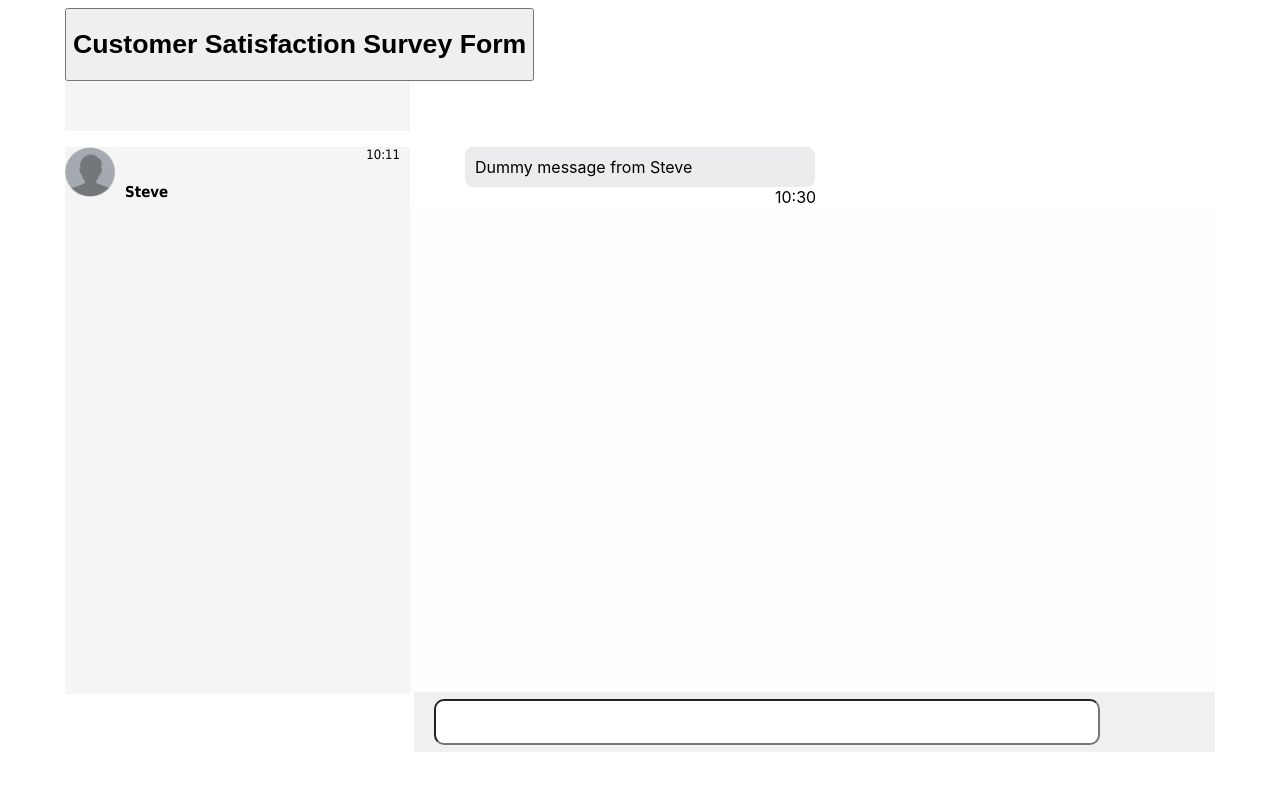
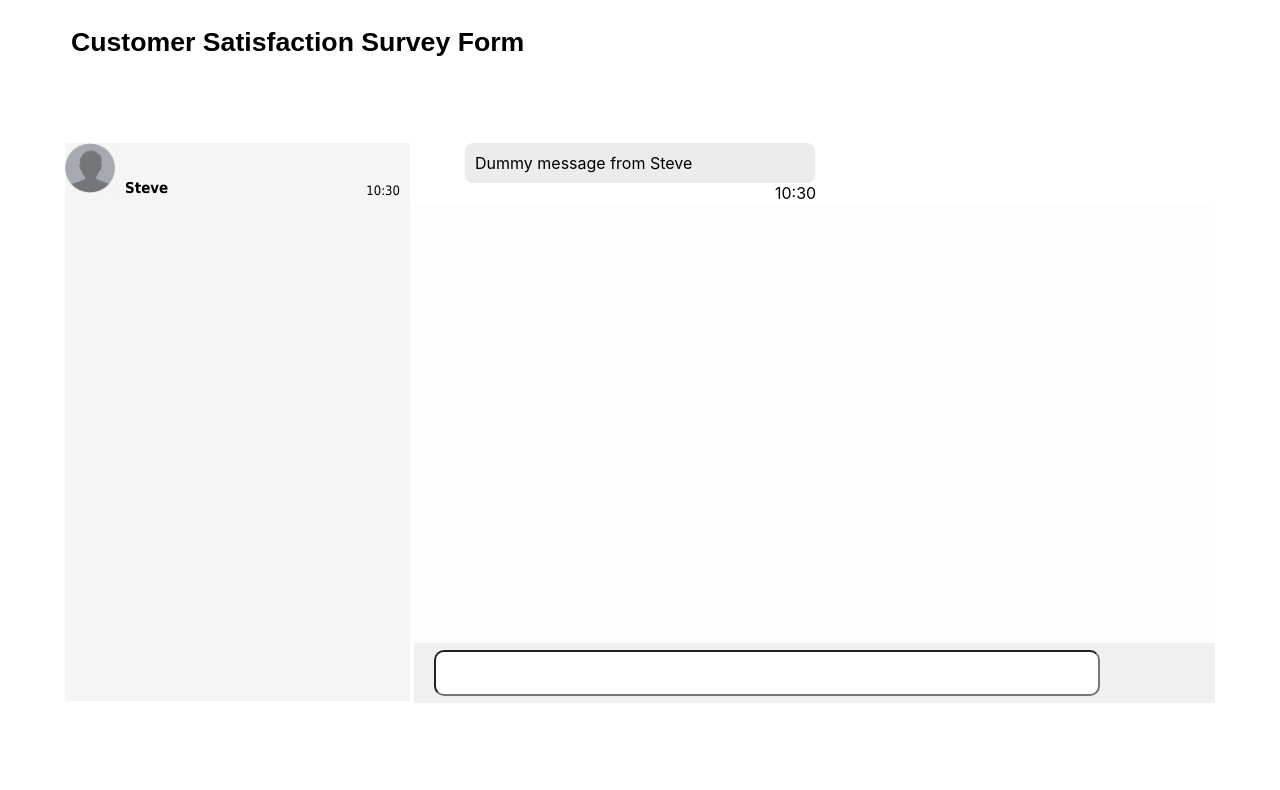
Before and after one commit to cenkdz/chat-app, a React (Create React App) app: page / in a window 1280 px wide. Shown: the top 790 px of the page. Built offline with nearby package versions, Linux system fonts and the light colour scheme.

Commit message:
button added

```diff
--- a/src/App.css
+++ b/src/App.css
@@ -34,14 +34,14 @@
 
 .middleLeftDiv {
   float: left;
-  height: 547px;
+  height: 558px;
   width: 30%;
   background-color: #f5f5f5;
 }
 
 .middleRightDiv {
   float: right;
-  height: 485px;
+  height: 440px;
   width: 70%;
   background-color: #fdfdfd;
   overflow: scroll;
@@ -74,6 +74,7 @@ input[type="text"] {
   font-family: Tahoma;
   margin-right: 10px;
   float: right;
+  margin-top: 40px;
 }
 
 .contactName {
@@ -96,11 +97,11 @@ p {
   padding: 10px;
 }
 
-.messageInfo {
+.contactMessage {
   margin-right: 400px;
   margin-left: 400px;
 }
-.messageInfo span {
+.contactMessage span {
   margin-left: 300px;
   padding: 10px;
 }
@@ -118,3 +119,78 @@ p {
   color: #ffffff;
   padding: 10px;
 }
+
+/* Navbar container */
+.navbar {
+  overflow: hidden;
+  font-family: Arial;
+}
+
+/* Links inside the navbar */
+.navbar a {
+  float: left;
+  font-size: 16px;
+  color: white;
+  text-align: center;
+  padding: 14px 16px;
+  text-decoration: none;
+}
+
+/* The dropdown container */
+.dropdown {
+  float: left;
+  overflow: hidden;
+}
+
+/* Dropdown button */
+.dropdown .dropbtn {
+  font-size: 16px;
+  border: none;
+  outline: none;
+  color: white;
+  padding: 14px 16px;
+  background-color: inherit;
+  font-family: inherit; /* Important for vertical align on mobile phones */
+  margin: 0; /* Important for vertical align on mobile phones */
+}
+
+/* Add a red background color to navbar links on hover */
+.navbar a:hover,
+.dropdown:hover .dropbtn {
+  background-color: red;
+}
+
+/* Dropdown content (hidden by default) */
+.dropdown-content {
+  display: none;
+  position: absolute;
+  background-color: #f9f9f9;
+  min-width: 160px;
+  box-shadow: 0px 8px 16px 0px rgba(0, 0, 0, 0.2);
+  z-index: 1;
+}
+
+/* Links inside the dropdown */
+.dropdown-content a {
+  float: none;
+  color: black;
+  padding: 12px 16px;
+  text-decoration: none;
+  display: block;
+  text-align: left;
+}
+
+/* Add a grey background color to dropdown links on hover */
+.dropdown-content a:hover {
+  background-color: #ddd;
+}
+
+/* Show the dropdown menu on hover */
+.dropdown:hover .dropdown-content {
+  display: block;
+}
+
+button {
+  border: none;
+  background-color: #ffffff;
+}
--- a/src/App.js
+++ b/src/App.js
@@ -1,4 +1,4 @@
-import React, { Component } from "react";
+import React from "react";
 import "./App.css";
 
 //Possible component imports
@@ -7,11 +7,11 @@ import ContactList from "./components/ContactList/ContactList";
 import MessageList from "./components/MessageList/MessageList";
 import FormInfo from "./components/FormInfo/FormInfo";
 
-class App extends Component {
+class App extends React.Component {
   render() {
     return (
       <div className="container">
-        <header classname="App-header">
+        <header className="App-header">
           <FormInfo />
         </header>
         <div className="topDiv">
--- a/src/components/Contact/Contact.js
+++ b/src/components/Contact/Contact.js
@@ -1,12 +1,11 @@
-import React from 'react'
+import React from "react";
 
-const Contact = (props) => {
-
-    return(
+const Contact = props => {
+  return (
     <div className="contactInfo">
-            <img src={require('./cavatar.png')} alt="" height="50" width="50"></img>
+      <img src={require("./cavatar.png")} alt="" height="50" width="50"></img>
       <span className="contactName">Steve</span>
-            <span className="lastMessage">10:11</span>
+      <span className="lastMessage">10:30</span>
       {/* <br/> */}
       {/* <img src={require('./cavatar.png')} alt="" height="50" width="50"></img>
             <span className="contactName">Sam</span>
@@ -21,6 +20,6 @@ const Contact = (props) => {
             <span className="lastMessage">10:40</span> */}
     </div>
   );
-}
+};
 
 export default Contact;
--- a/src/components/FormInfo/FormInfo.js
+++ b/src/components/FormInfo/FormInfo.js
@@ -1,13 +1,22 @@
-import React, { Component } from 'react'
+import React from "react";
 
-
-
-const Header = (props) => {
-    return(
-        <div className='formInfo'>
-            <button><h1>Customer Satisfaction Survey Form</h1></button>
+const Header = () => {
+  return (
+    <div class="navbar">
+      <div class="dropdown">
+        <div className="formInfo">
+          <button>
+            <h1>Customer Satisfaction Survey Form</h1>
+          </button>
         </div>
-    );
-}
+        <div class="dropdown-content">
+          <a href="#">Link 1</a>
+          <a href="#">Link 2</a>
+          <a href="#">Link 3</a>
+        </div>
+      </div>
+    </div>
+  );
+};
 
 export default Header;
--- a/src/components/Message/Message.js
+++ b/src/components/Message/Message.js
@@ -3,8 +3,8 @@ import React from "react";
 const Message = props => {
   return (
     <div className="middleRightDiv">
-      {Array.from(props.message).map(message => (
-        <div className="userMessage">
+      {props.message.map((message, index) => (
+        <div className="userMessage" key={index}>
           <p>{message.message}</p>
           <span>{message.time}</span>
         </div>
--- a/src/components/MessageBox/MessageBox.js
+++ b/src/components/MessageBox/MessageBox.js
@@ -5,11 +5,6 @@ class MessageBox extends React.Component {
     super(props);
 
     this.keyPress = this.keyPress.bind(this);
-
-    this.state = {
-      value: "",
-      time: ""
-    };
   }
 
   keyPress(e) {
@@ -18,7 +13,7 @@ class MessageBox extends React.Component {
 
       this.setState({ value: e.target.value });
 
-      this.props.click(
+      this.props.enterHandler(
         e.target.value,
         mTime.getHours() + ":" + mTime.getMinutes()
       );
--- a/src/components/MessageList/MessageList.js
+++ b/src/components/MessageList/MessageList.js
@@ -5,27 +5,30 @@ import MessageBox from "../MessageBox/MessageBox";
 class MessageList extends React.Component {
   constructor(props) {
     super(props);
-    this.setMessages = this.setMessages.bind(this);
+    this.storeMessages = this.storeMessages.bind(this);
     this.state = {
       Messages: []
     };
   }
 
-  setMessages(message, times) {
+  storeMessages(messageInput, currentTime) {
     this.setState({
-      Messages: [...this.state.Messages, { message: message, time: times }]
+      Messages: [
+        ...this.state.Messages,
+        { message: messageInput, time: currentTime }
+      ]
     });
   }
 
   render() {
     return (
       <div className="messageList">
-        <div className="messageInfo">
+        <div className="contactMessage">
           <p>Dummy message from Steve</p>
           <span>10:30</span>
         </div>
         <Message message={this.state.Messages} />
-        <MessageBox click={this.setMessages} />
+        <MessageBox enterHandler={this.storeMessages} />
       </div>
     );
   }
--- a/src/components/UserInfo/UserInfo.js
+++ b/src/components/UserInfo/UserInfo.js
@@ -1,7 +1,7 @@
-import React, { Component } from "react";
+import React from "react";
 
 const UserInfo = props => {
-  return <div className="topLeft"></div>;
+  return null;
 };
 
 export default UserInfo;
```
Lines whose indentation alone changed are shown as unchanged.
